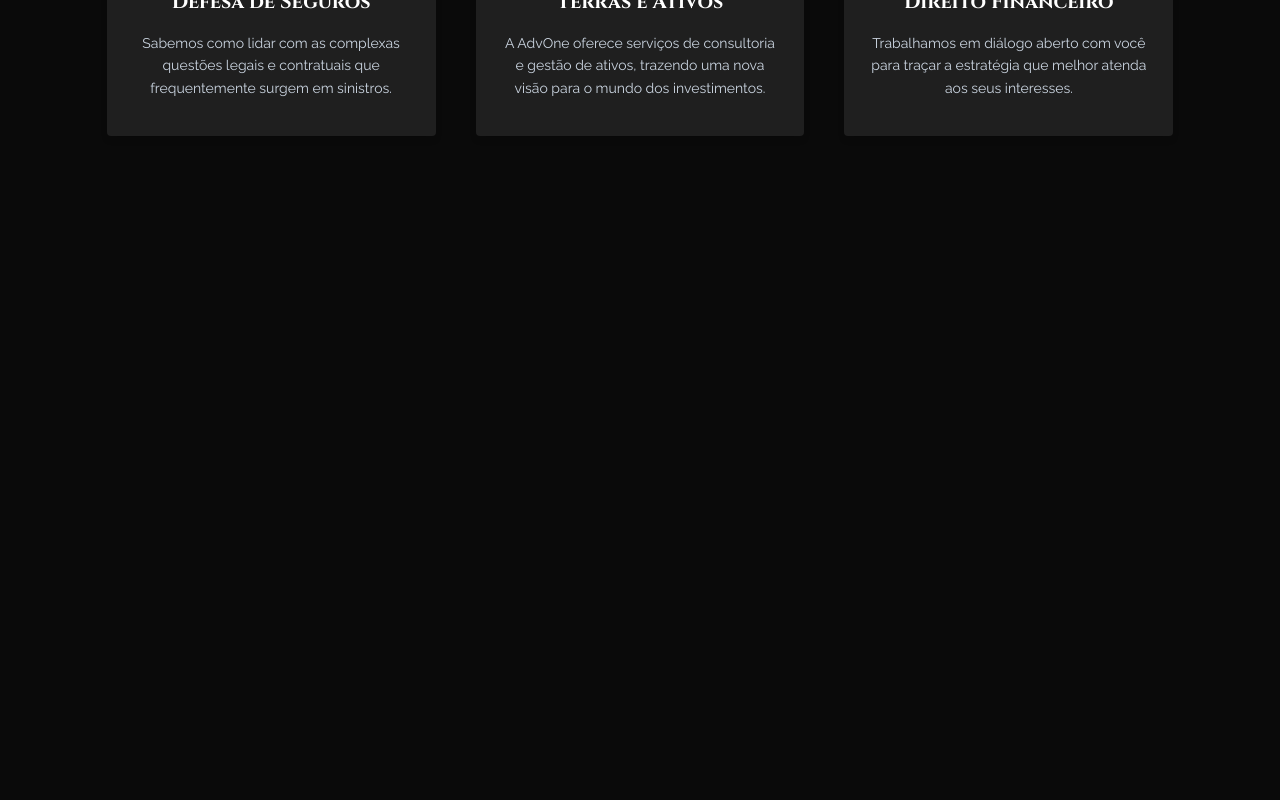
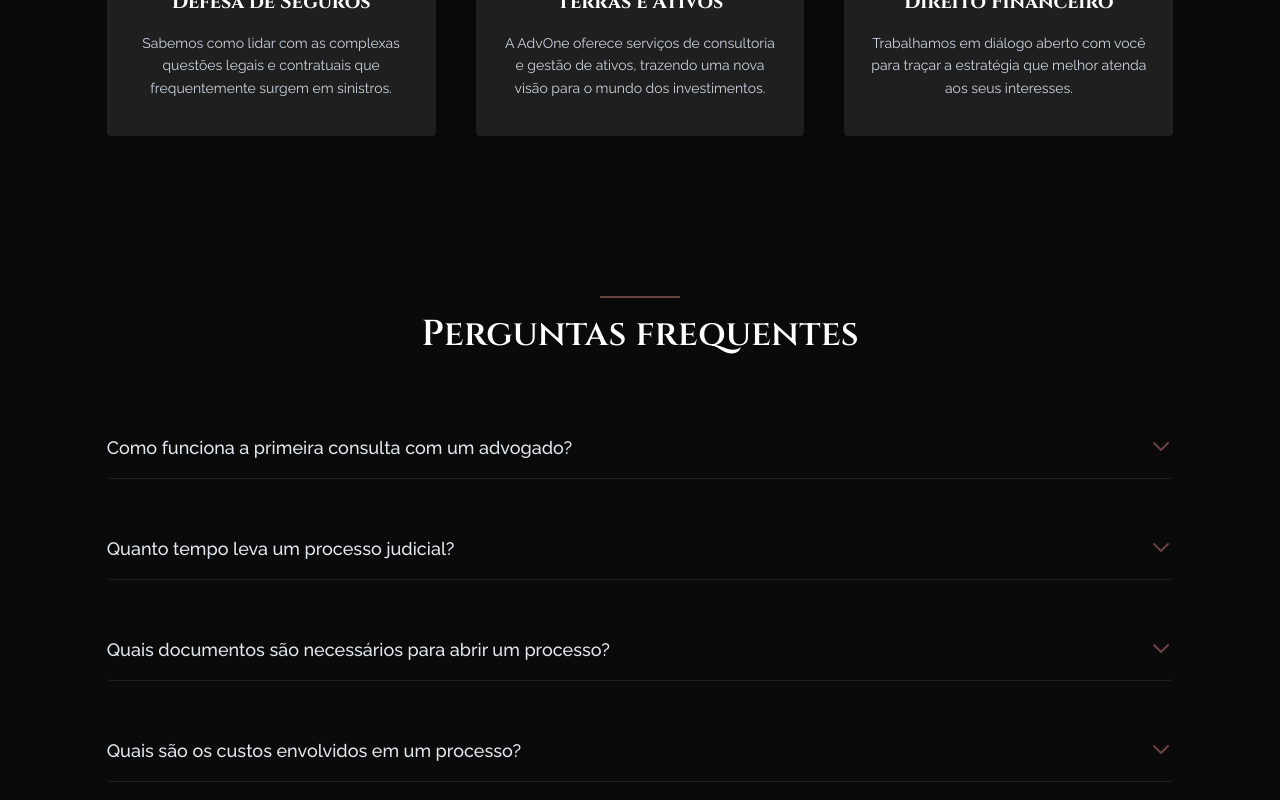
Before and after one commit to DevSamuelBarbosa/templateadv, a Next.js app: page / in a window 1280 px wide. Shown: the part 2585-3385 px from the top of the page. Before the commit the page ends 2881 px from the top, so only its background shows below. Built offline with nearby package versions, Linux system fonts and the light colour scheme.

Commit message:
Feat: Section FAQ's

```diff
--- a/src/app/page.tsx
+++ b/src/app/page.tsx
@@ -3,6 +3,7 @@ import SectionIntroducao from '@/components/SectionIntroducao';
 import SectionConfianca from '@/components/SectionConfianca';
 import SectionDados from '@/components/SectionDados';
 import SectionAreasAtuacao from '@/components/SectionAreasAtuacao';
+import SectionFaqs from '@/components/SectionFaqs';
 
 export default function Home() {
 	return (
@@ -12,6 +13,7 @@ export default function Home() {
             <SectionConfianca/>
             <SectionDados/>
             <SectionAreasAtuacao/>
+            <SectionFaqs/>
             <div className="h-20"></div>
 		</main>
 	);
--- /dev/null
+++ b/src/components/SectionFaqs.tsx
@@ -0,0 +1,76 @@
+"use client";
+
+import { useState } from "react";
+
+const faqs = [
+	{
+		question: "Como funciona a primeira consulta com um advogado?",
+		answer:
+			"Lorem ipsum dolor sit amet consectetur adipisicing elit. Expedita itaque facilis, possimus labore, eum nesciunt harum repellat tempora impedit id sint officia excepturi repudiandae perferendis consequatur totam neque magnam ipsam!",
+	},
+	{
+		question: "Quanto tempo leva um processo judicial?",
+		answer:
+			"Lorem ipsum dolor sit amet consectetur adipisicing elit. Est aspernatur pariatur nulla voluptatibus, dolore explicabo delectus unde quos voluptatum velit magnam harum repellat quod. Facere maiores deserunt eos vitae ipsum.",
+	},
+	{
+		question: "Quais documentos são necessários para abrir um processo?",
+		answer:
+			"Lorem ipsum dolor sit amet consectetur adipisicing elit. Nam, dolorem! Excepturi sit molestiae labore iste! Delectus culpa optio repellendus laboriosam totam id velit qui tenetur vitae et nam, voluptatem aliquam!",
+	},
+	{
+		question: "Quais são os custos envolvidos em um processo?",
+		answer:
+			"Lorem ipsum dolor sit amet consectetur adipisicing elit. Nam, dolorem! Excepturi sit molestiae labore iste! Delectus culpa optio repellendus laboriosam totam id velit qui tenetur vitae et nam, voluptatem aliquam!",
+	},
+];
+
+export default function SectionFaqs() {
+	const [openIndex, setOpenIndex] = useState<number | null>(null);
+
+	const toggleFAQ = (index: number) => {
+		setOpenIndex(openIndex === index ? null : index);
+	};
+
+	return (
+		<section className="container mx-auto flex justify-center items-center py-12 px-8 sm:py-20 sm:px-0">
+			<div className="w-full flex flex-col justify-evenly align-center gap-16">
+				<div>
+                    <div className="border-t-2 border-tertiary w-20 mb-4 mx-auto"></div>
+					<h3 className="font-['Cinzel'] text-white text-center text-2xl lg:text-3xl xl:text-4xl font-semibold leading-relaxed">
+						Perguntas frequentes
+					</h3>
+				</div>
+
+				<div className="w-full xl:w-10/12 mx-auto flex flex-col gap-10">
+					{faqs.map((faq, index) => (
+						<div key={index} className="border-b border-quinary py-4 rounded">
+							<button onClick={() => toggleFAQ(index)} className="flex justify-between w-full text-left">
+								<span className="text-lg font-medium text-slate-200">
+									{faq.question}
+								</span>
+								<svg
+									className={`w-6 h-6 transform transition-transform duration-300 text-tertiary ${openIndex === index ? "rotate-180" : ""}`}
+									fill="none"
+									viewBox="0 0 24 24"
+									stroke="currentColor"
+								>
+									<path
+										strokeLinecap="round"
+										strokeLinejoin="round"
+										strokeWidth="2"
+										d="M19 9l-7 7-7-7"
+									/>
+								</svg>
+							</button>
+
+							<div className={`overflow-hidden transition-all duration-300 ${openIndex === index ? "max-h-96 opacity-100" : "max-h-0 opacity-0"}`}>
+								<p className="mt-2 text-slate-400">{faq.answer}</p>
+							</div>
+						</div>
+					))}
+				</div>
+			</div>
+		</section>
+	);
+}
```
